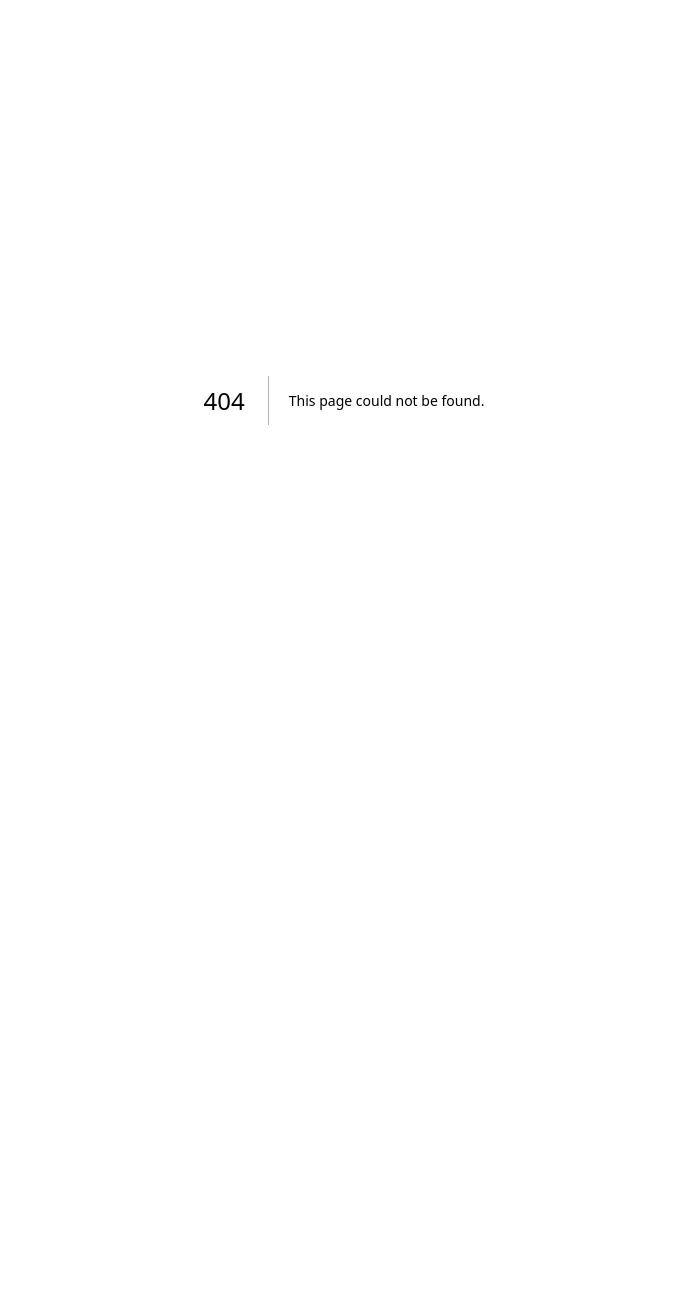
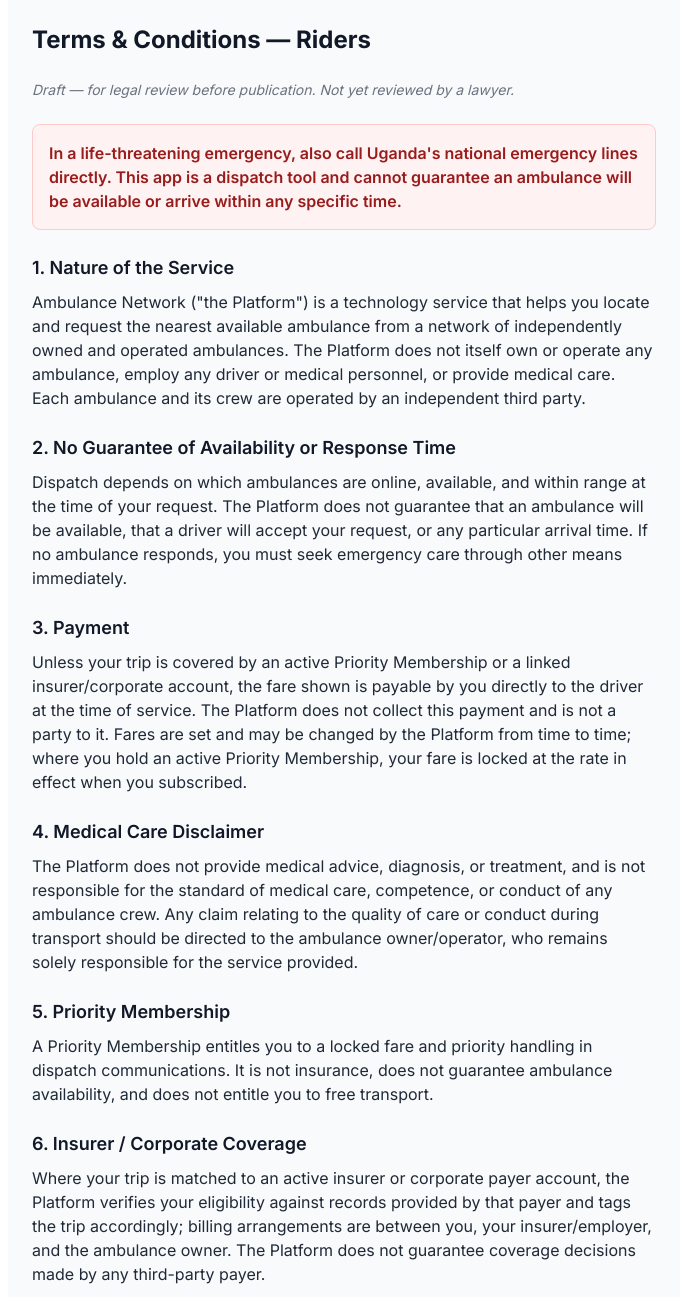
Before and after one commit to johnejalu-cell/Ambulance-network, a Next.js app: page /terms/riders in a window 1280 px wide. Before the commit this address had no page. Shown: the top 1297 px of the page, without its empty margins (296-983 px from the left). Before the commit the page ends 800 px from the top, so only its background shows below. Built offline with nearby package versions, Linux system fonts and the light colour scheme.

Commit message:
Create RiderTerms component with terms and conditions
This component outlines the terms and conditions for riders using the ambulance service, including service nature, payment, and liability limitations.

```diff
--- /dev/null
+++ b/app/terms/riders/page.tsx
@@ -0,0 +1,52 @@
+export default function RiderTerms() {
+  return (
+    <main className="min-h-screen bg-gray-50 p-6 max-w-2xl mx-auto space-y-6 text-gray-800">
+      <h1 className="text-2xl font-bold text-gray-900">Terms &amp; Conditions — Riders</h1>
+      <p className="text-sm text-gray-500 italic">Draft — for legal review before publication. Not yet reviewed by a lawyer.</p>
+
+      <section className="space-y-2 bg-red-50 border border-red-200 rounded-lg p-4">
+        <p className="font-semibold text-red-800">In a life-threatening emergency, also call Uganda's national emergency lines directly. This app is a dispatch tool and cannot guarantee an ambulance will be available or arrive within any specific time.</p>
+      </section>
+
+      <section className="space-y-2">
+        <h2 className="font-semibold text-lg text-gray-900">1. Nature of the Service</h2>
+        <p>Ambulance Network ("the Platform") is a technology service that helps you locate and request the nearest available ambulance from a network of independently owned and operated ambulances. The Platform does not itself own or operate any ambulance, employ any driver or medical personnel, or provide medical care. Each ambulance and its crew are operated by an independent third party.</p>
+      </section>
+
+      <section className="space-y-2">
+        <h2 className="font-semibold text-lg text-gray-900">2. No Guarantee of Availability or Response Time</h2>
+        <p>Dispatch depends on which ambulances are online, available, and within range at the time of your request. The Platform does not guarantee that an ambulance will be available, that a driver will accept your request, or any particular arrival time. If no ambulance responds, you must seek emergency care through other means immediately.</p>
+      </section>
+
+      <section className="space-y-2">
+        <h2 className="font-semibold text-lg text-gray-900">3. Payment</h2>
+        <p>Unless your trip is covered by an active Priority Membership or a linked insurer/corporate account, the fare shown is payable by you directly to the driver at the time of service. The Platform does not collect this payment and is not a party to it. Fares are set and may be changed by the Platform from time to time; where you hold an active Priority Membership, your fare is locked at the rate in effect when you subscribed.</p>
+      </section>
+
+      <section className="space-y-2">
+        <h2 className="font-semibold text-lg text-gray-900">4. Medical Care Disclaimer</h2>
+        <p>The Platform does not provide medical advice, diagnosis, or treatment, and is not responsible for the standard of medical care, competence, or conduct of any ambulance crew. Any claim relating to the quality of care or conduct during transport should be directed to the ambulance owner/operator, who remains solely responsible for the service provided.</p>
+      </section>
+
+      <section className="space-y-2">
+        <h2 className="font-semibold text-lg text-gray-900">5. Priority Membership</h2>
+        <p>A Priority Membership entitles you to a locked fare and priority handling in dispatch communications. It is not insurance, does not guarantee ambulance availability, and does not entitle you to free transport.</p>
+      </section>
+
+      <section className="space-y-2">
+        <h2 className="font-semibold text-lg text-gray-900">6. Insurer / Corporate Coverage</h2>
+        <p>Where your trip is matched to an active insurer or corporate payer account, the Platform verifies your eligibility against records provided by that payer and tags the trip accordingly; billing arrangements are between you, your insurer/employer, and the ambulance owner. The Platform does not guarantee coverage decisions made by any third-party payer.</p>
+      </section>
+
+      <section className="space-y-2">
+        <h2 className="font-semibold text-lg text-gray-900">7. Limitation of Liability</h2>
+        <p>To the maximum extent permitted by law, the Platform's liability to you arising from use of the service is limited to direct damages and excludes indirect or consequential loss. The Platform is not liable for the acts or omissions of independent ambulance owners, drivers, or medical personnel.</p>
+      </section>
+
+      <section className="space-y-2">
+        <h2 className="font-semibold text-lg text-gray-900">8. Governing Law</h2>
+        <p>These terms are governed by the laws of the Republic of Uganda.</p>
+      </section>
+    </main>
+  );
+}
```
